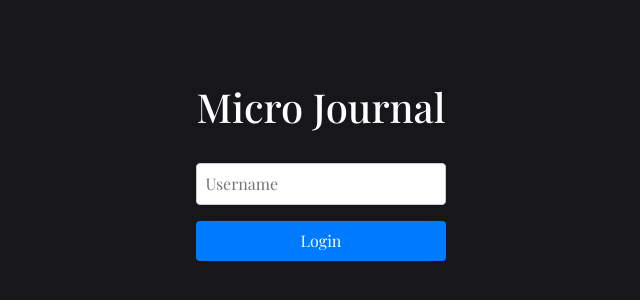
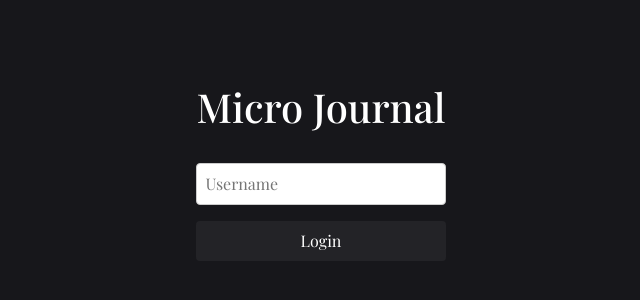
Before and after one commit to josegibson/micro-journal, a React (Create React App) app in the folder micro-journal/: page /login in a window 1280 px wide. Shown: the part 228-528 px from the top of the page, without its empty margins (319-959 px from the left). Built offline with nearby package versions, Linux system fonts and the light colour scheme; no server answers; a web font is replaced by a local one.

Commit message:
Login page minute UI changes

```diff
--- a/micro-journal/src/components/Navbar.js
+++ b/micro-journal/src/components/Navbar.js
@@ -9,8 +9,8 @@ function Navbar() {
     <nav className="navbar">
       {[
         { path: "/new-entry", icon: <FaPen size={20} />, label: "New Entry" },
+        { path: "/todos", icon: <FaCheckSquare size={20} />, label: "Todos" },
         { path: "/journals", icon: <FaJournalWhills size={20} />, label: "Journals" },
-        { path: "/todos", icon: <FaCheckSquare size={20} />, label: "Todos" },
         { path: "/settings", icon: <FaCog size={20} />, label: "Settings" },
       ].map(({ path, icon, label }) => (
         <Link
--- a/micro-journal/src/styles/css/components/Login.css
+++ b/micro-journal/src/styles/css/components/Login.css
@@ -1,39 +1,17 @@
-.login-page {
-  height: 100vh;
-  display: flex;
-  align-items: center;
-  justify-content: center;
+/* Error: Undefined variable.
+ *    ,
+ * 32 |         background-color: rgba($text-color, 0.05);
+ *    |                                ^^^^^^^^^^^
+ *    '
+ *   src\styles\scss\components\Login.scss 32:32  root stylesheet */
+
+body::before {
+  font-family: "Source Code Pro", "SF Mono", Monaco, Inconsolata, "Fira Mono",
+      "Droid Sans Mono", monospace, monospace;
+  white-space: pre;
+  display: block;
+  padding: 1em;
+  margin-bottom: 1em;
+  border-bottom: 2px solid black;
+  content: "Error: Undefined variable.\a    \2577 \a 32 \2502          background-color: rgba($text-color, 0.05);\d\a    \2502                                 ^^^^^^^^^^^\a    \2575 \a   src\\styles\\scss\\components\\Login.scss 32:32  root stylesheet";
 }
-.login-page .login-container {
-  padding: 2rem;
-  border-radius: 8px;
-  text-align: center;
-}
-.login-page .login-container h1 {
-  margin-bottom: 2rem;
-}
-.login-page .login-container form {
-  display: flex;
-  flex-direction: column;
-  gap: 1rem;
-}
-.login-page .login-container form input {
-  padding: 0.5rem;
-  border-radius: 4px;
-  border: 1px solid #ccc;
-  font-size: 1rem;
-}
-.login-page .login-container form button {
-  padding: 0.5rem;
-  border-radius: 4px;
-  border: none;
-  background-color: #007bff;
-  color: white;
-  font-size: 1rem;
-  cursor: pointer;
-}
-.login-page .login-container form button:hover {
-  background-color: #0056b3;
-}
-
-/*# sourceMappingURL=Login.css.map */
--- a/micro-journal/src/styles/css/index.css
+++ b/micro-journal/src/styles/css/index.css
@@ -257,13 +257,13 @@ textarea::placeholder {
   padding: 0.5rem;
   border-radius: 4px;
   border: none;
-  background-color: #007bff;
-  color: white;
+  background-color: rgba(255, 255, 255, 0.05);
+  color: #ffffff;
   font-size: 1rem;
   cursor: pointer;
 }
 .login-page .login-container form button:hover {
-  background-color: #0056b3;
+  background-color: rgba(255, 255, 255, 0.1);
 }
 
 .profile-header {
--- a/micro-journal/src/styles/scss/components/Login.scss
+++ b/micro-journal/src/styles/scss/components/Login.scss
@@ -29,13 +29,13 @@
         padding: 0.5rem;
         border-radius: 4px;
         border: none;
-        background-color: #007bff;
-        color: white;
+        background-color: rgba($text-color, 0.05);
+        color: $text-color;
         font-size: 1rem;
         cursor: pointer;
 
         &:hover {
-          background-color: #0056b3;
+          background-color: rgba($text-color, 0.1);
         }
       }
     }
```
Also changed, not shown: 1 other file (tests, documents, lock files or other folders).
